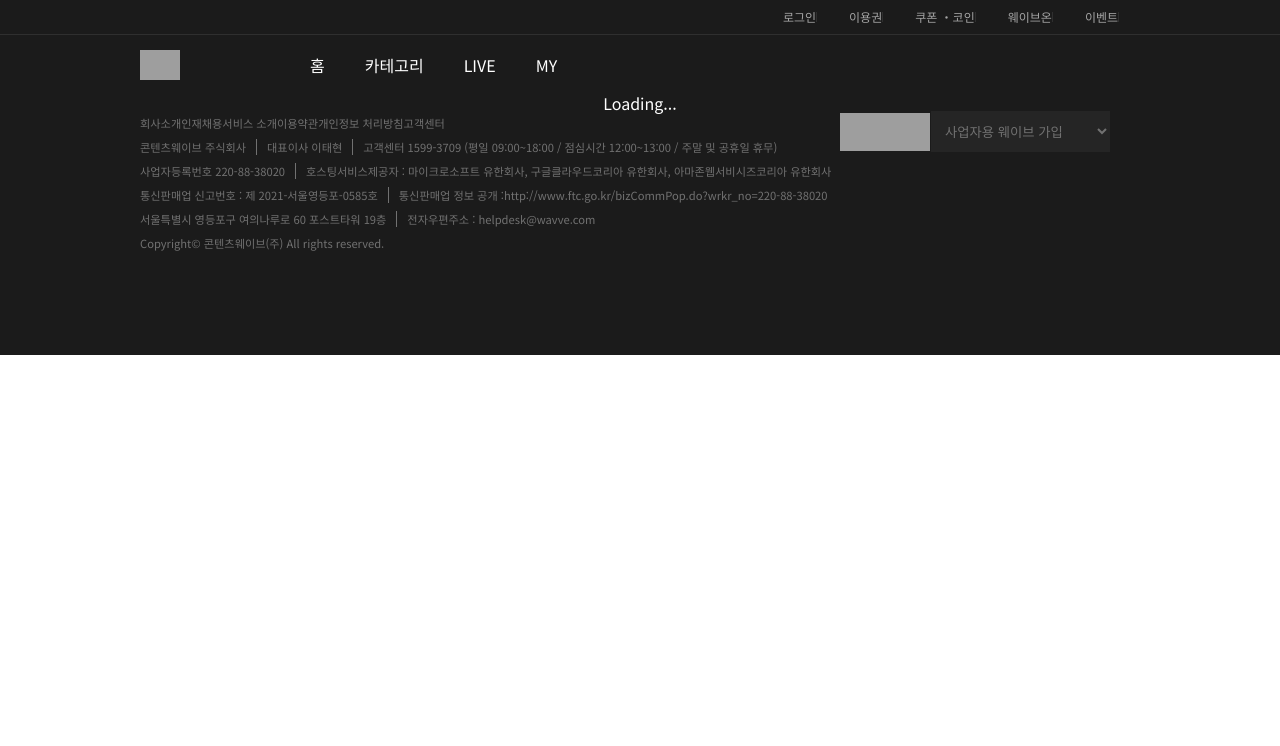
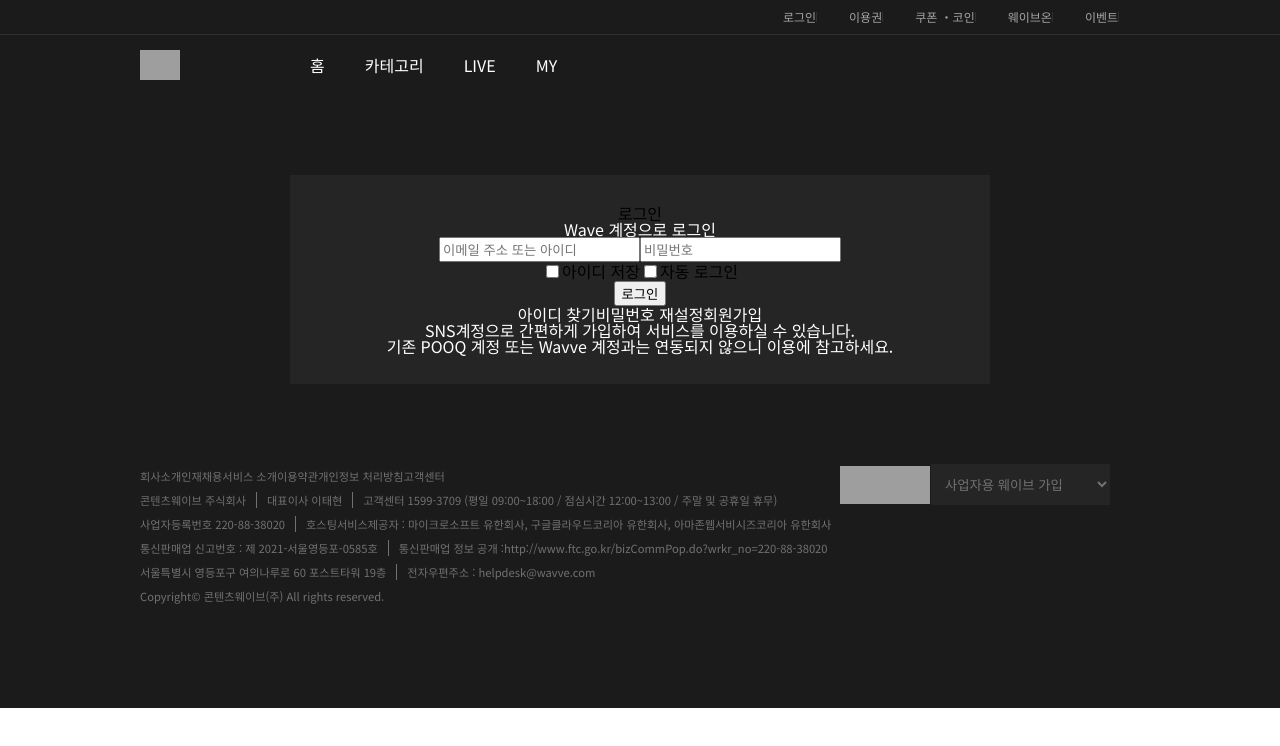
Before and after one commit to hjb0907/movie, a React (Create React App) app: page /login in a window 1280 px wide. Shown: the top 746 px of the page. Built offline with nearby package versions, Linux system fonts and the light colour scheme; no server answers; grey boxes are pictures that could not be loaded.

Commit message:
upload : movie

```diff
--- a/package.json
+++ b/package.json
@@ -2,6 +2,7 @@
   "name": "movie",
   "version": "0.1.0",
   "private": true,
+  "homepage": "https://hjb0907.github.io/movie/",
   "dependencies": {
     "@testing-library/jest-dom": "^5.17.0",
     "@testing-library/react": "^13.4.0",
--- a/src/App.css
+++ b/src/App.css
@@ -21,11 +21,15 @@
 	vertical-align: baseline;
   font-family: 'Noto Sans KR', sans-serif;
 }
-:root {
-  view-transition-name: root;
+
+html{
+  height: 100%;
 }
+
 body {
 	line-height: 1;
+  width: 100%;
+  min-height: 100%;
 }
 a{
   color: #fff; text-decoration: none; outline: none
@@ -34,7 +38,8 @@
   text-decoration: none; color:#fff; background-color:transparent;
 }
 
-*,table, td, tr, div, select, input[type="text"], input[type="password"], input, textarea, a{    font-family: 'Noto Sans KR', sans-serif;}
+*,table, td, tr, div, select, input[type="text"], input[type="password"], input, textarea, a{    font-family: 'Noto Sans KR', sans-serif;word-break: break-all;
+  word-wrap: break-word; }
 
 p{color: #fff;}
 
@@ -43,9 +48,28 @@
   width: 100%;
   max-width: 2560px;
   min-width: 375px;
+  height: 100%;
   margin: 0 auto;
   font-family: 'Noto Sans KR', sans-serif;
   background: #1b1b1b;
+  scrollbar-color: #a5a5a5 #1b1b1b;
+}
+
+.App::-webkit-scrollbar{
+  width: 8px;
+  height: 8px;
+  background: transparent;
+}
+
+.App::-webkit-scrollbar-thumb {
+  height: 8px;
+  border-radius: 0;
+  background-color: #a5a5a5;
+}
+
+.App::-webkit-scrollbar-track {
+  border-radius: 0;
+  background-color: transparent;
 }
 
 .pos_r{
@@ -295,6 +319,14 @@
   background: url('https://www.wavve.com/img/ico-footer-wavve-on.d4912b54.svg')0 0 no-repeat;
 }
 
+.login_wrap{
+  background: #252525;
+  width: 70%;
+  margin: 80px auto;
+  padding: 30px 30px;
+  box-sizing: border-box;
+}
+
 @media (max-width: 1000px) {
   html h4{font-size: 18px;}
 	html p{font-size:16px; }
--- a/src/App.js
+++ b/src/App.js
@@ -5,6 +5,7 @@
 import Header from './component/Header';
 import Main from './page/Main';
 import Footer from './component/Footer';
+import Login from './page/Login';
 
 function App() {
   const [movieData,setMovieData] = useState(null);
@@ -74,11 +75,14 @@
   return (
     <div className="App">
       <Header/>
-      {movieData && movieData.results ? (
-        <Main movieData={movieData} popularMovieData={popularMovieData} popularTVData={popularTVData}/>
-      ) : (
-        <p>Loading...</p>
-      )}
+        <Routes>
+          <Route path='/' element= {movieData && movieData.results ? (
+            <Main movieData={movieData} popularMovieData={popularMovieData} popularTVData={popularTVData}/>
+          ) : (
+            <p>Loading...</p>
+          )}></Route>
+          <Route path='/login' element={<Login/>} />
+        </Routes>
       <Footer/>
     </div>
   );
--- a/src/component/Footer.jsx
+++ b/src/component/Footer.jsx
@@ -8,12 +8,12 @@
                 <div className="footer_wrap">
                     <div className="left">
                         <div className="col01">
-                            <Link to='/'>회사소개</Link>
-                            <Link to='/'>인재채용</Link>
-                            <Link to='/'>서비스 소개</Link>
-                            <Link to='/'>이용약관</Link>
-                            <Link to='/'>개인정보 처리방침</Link>
-                            <Link to='/'>고객센터</Link>
+                            <Link to='/movie'>회사소개</Link>
+                            <Link to='/movie'>인재채용</Link>
+                            <Link to='/movie'>서비스 소개</Link>
+                            <Link to='/movie'>이용약관</Link>
+                            <Link to='/movie'>개인정보 처리방침</Link>
+                            <Link to='/movie'>고객센터</Link>
                         </div>
                         <div className="col02">
                             <p>콘텐츠웨이브 주식회사<span></span>대표이사 이태현<span></span> 고객센터 1599-3709 (평일 09:00~18:00 / 점심시간 12:00~13:00 / 주말 및 공휴일 휴무)</p>
--- a/src/component/Header.jsx
+++ b/src/component/Header.jsx
@@ -6,7 +6,7 @@
     <div className="header">
         <div className="top">
           <div className="inner">
-          <Link to='/'>로그인</Link>
+          <Link to='/login'>로그인</Link>
           <Link to='/'>이용권</Link>
           <Link to='/'>쿠폰	&#8231;코인</Link>
           <Link to='/'>웨이브온</Link>
--- /dev/null
+++ b/src/page/Login.jsx
@@ -0,0 +1,37 @@
+import React from "react";
+import { Link } from "react-router-dom";
+
+const Login = ()=>{
+    return(
+        <div className="login">
+            <div className="inner">
+                <div className="login_wrap">
+                    <h3>로그인</h3>
+                    <p>Wave 계정으로 로그인</p>
+                    <div className="input_wrap">
+                        <input type="text" name="id" id="id" placeholder="이메일 주소 또는 아이디"/>
+                        <input type="password" name="pw" id="pw" placeholder="비밀번호"/>
+                    </div>
+                    <div className="check_wrap">
+                        <input type="checkbox" name="save_id" id="save_id" />
+                        <label htmlFor="save_id">아이디 저장</label>
+                        <input type="checkbox" name="auto_login" id="auto_login" />
+                        <label htmlFor="auto_login">자동 로그인</label>
+                    </div>
+                    <button>로그인</button>
+                    <div className="sub_wrap">
+                        <Link to='/'>아이디 찾기</Link>
+                        <Link to='/'>비밀번호 재설정</Link>
+                        <Link to='/'>회원가입</Link>
+                    </div>
+                    <p className="desc">
+                        SNS계정으로 간편하게 가입하여 서비스를 이용하실 수 있습니다.<br/>
+                        기존 POOQ 계정 또는 Wavve 계정과는 연동되지 않으니 이용에 참고하세요.
+                    </p>
+                </div>
+            </div>
+        </div>
+    )
+}
+
+export default Login;
```
Also changed, not shown: 8 other files (tests, documents, lock files or other folders).
